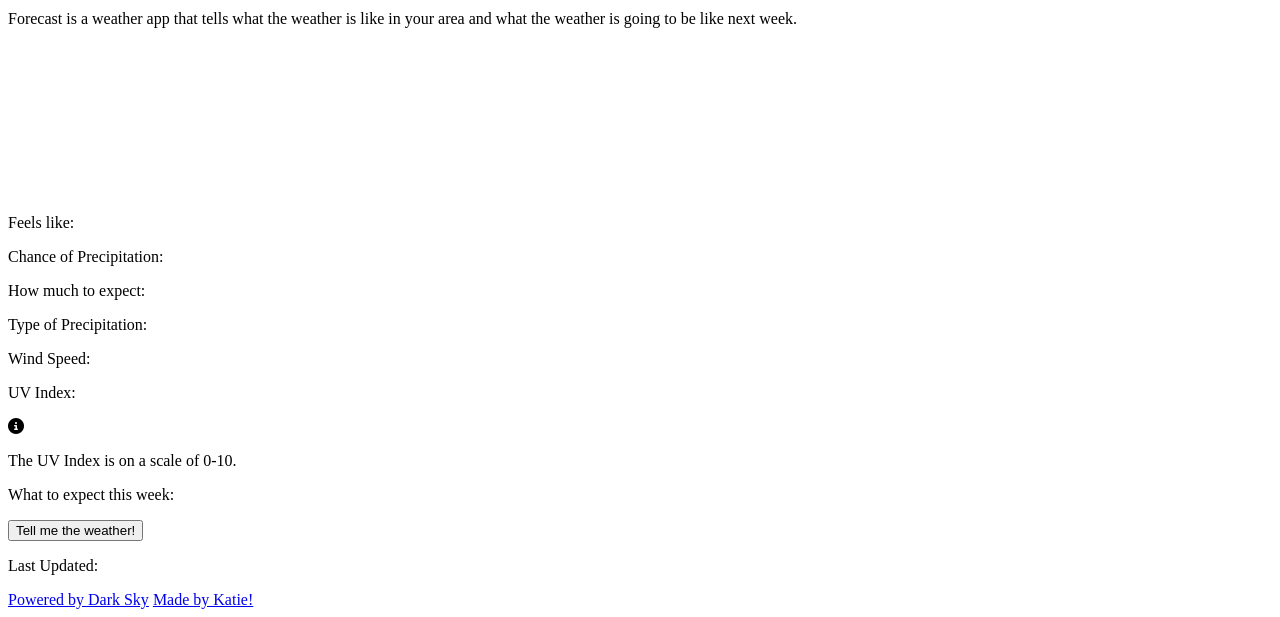
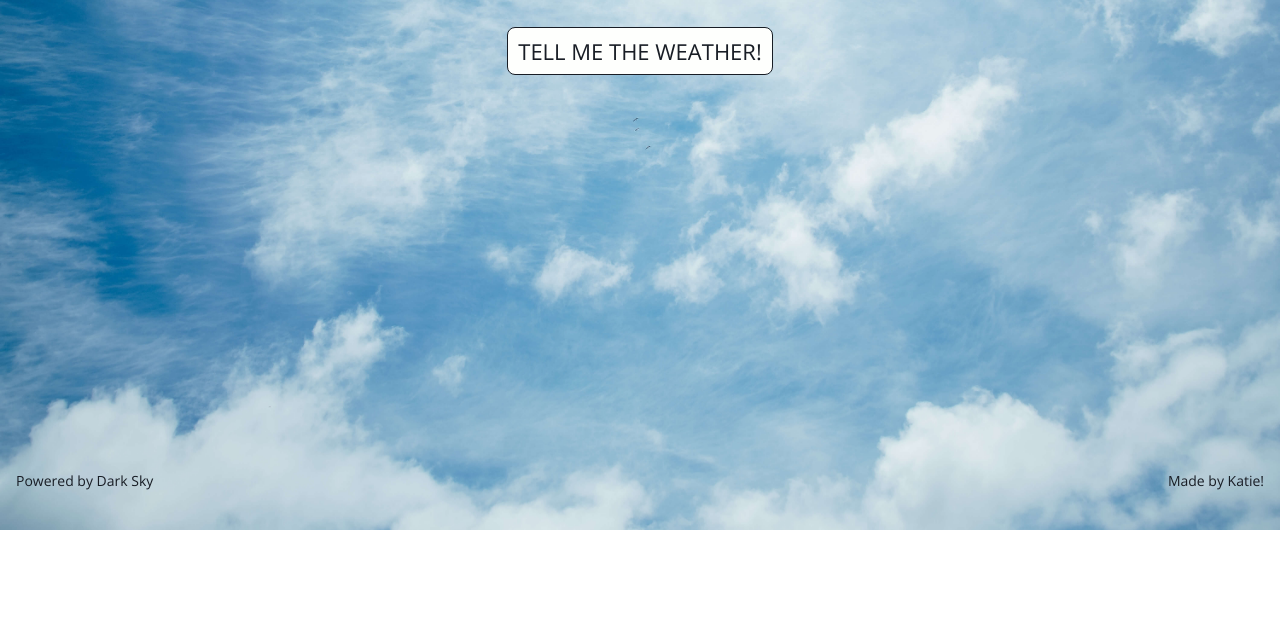
Before and after one commit to KaydeeDee/speak-feel, a website: page index.html in a window 1280 px wide. Shown: the part 270-887 px from the top of the page. After the commit the page ends 800 px from the top, so only its background shows below. Drawn offline with nearby package versions, Linux system fonts and the light colour scheme; the site is published under a folder, as on GitHub Pages, so addresses that start at the root find nothing; files whose address does not match are found by name.

Commit message:
more html cleaning

```diff
--- a/index.html
+++ b/index.html
@@ -5,9 +5,9 @@
 	<meta name="viewport" content="width=device-width, initial-scale=1.0">
 	<meta http-equiv="X-UA-Compatible" content="ie=edge">
 	<title>Forecast</title>
-	<link type="image/png" href="/public/styles/assets/favicon-umbrella.ico" rel="icon">
+	<link type="image/png" href="public/styles/assets/favicon-umbrella.ico" rel="icon">
 	<link href="https://fonts.googleapis.com/css?family=Nunito+Sans:700|Open+Sans:400,600,700" rel="stylesheet">
-	<link rel="stylesheet" href="/public/styles/style.css">
+	<link rel="stylesheet" href="public/styles/style.css">
 </head>
 <body>
 	<!-- clear sky photo by SHTTEFAN on Unsplash -->
```
